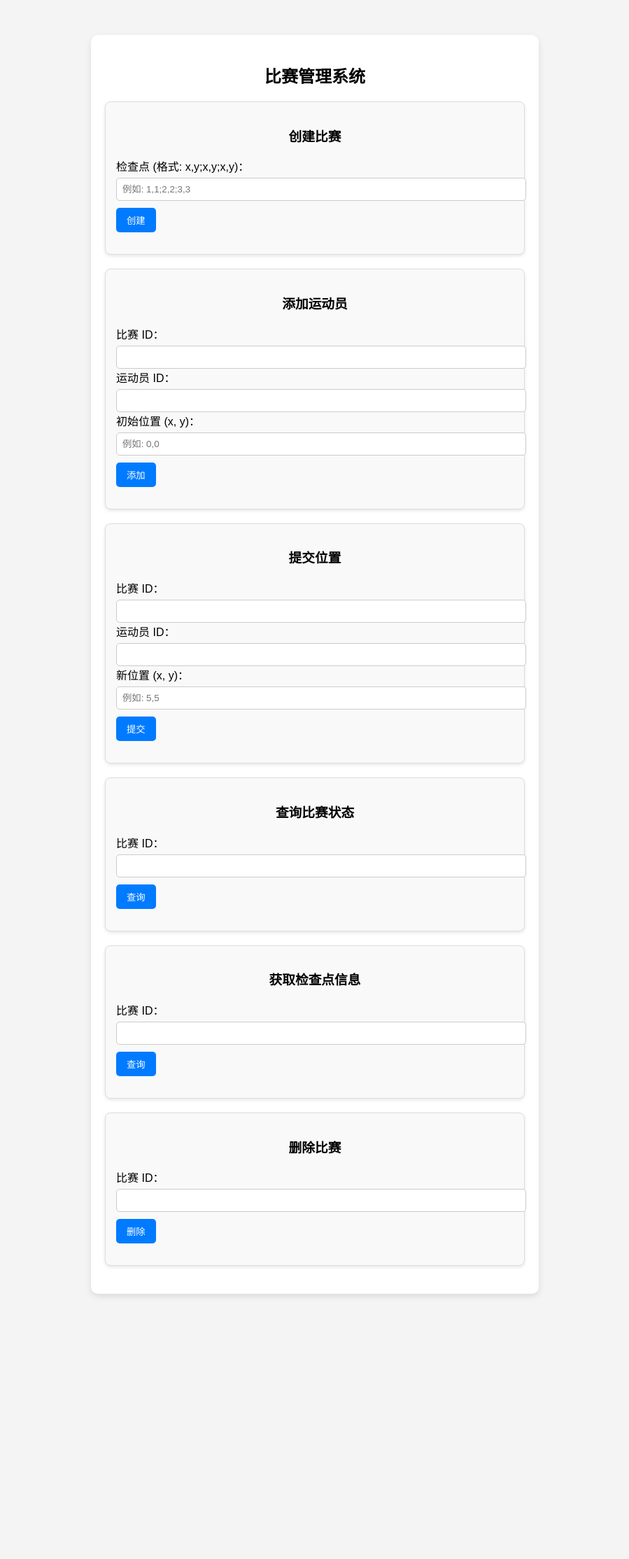
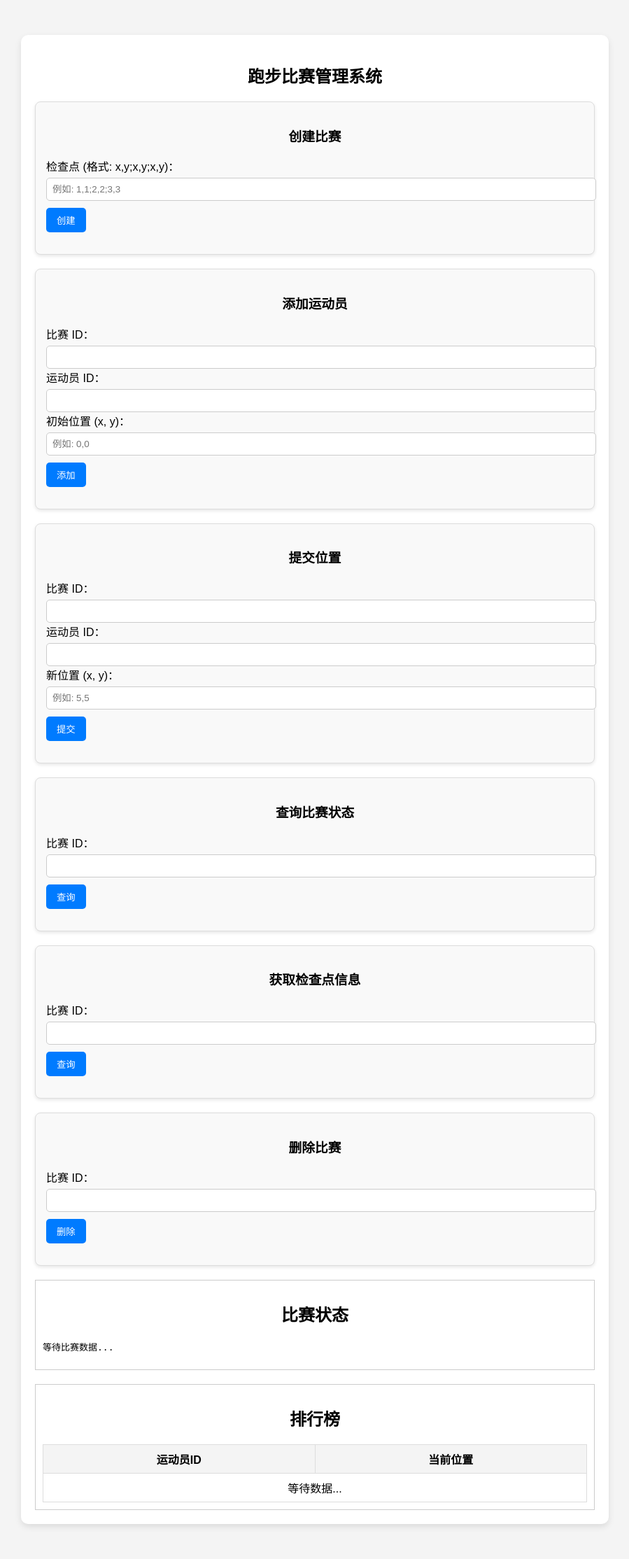
Before and after one commit to Dictatora0/LBS-runningGame, a Flask app: page / in a window 1280 px wide. Shown: the whole page at 70% size, without its empty margins (190-1089 px from the left). Before the commit the page ends 1853 px from the top, so only its background shows below. Run offline with Flask 3, Linux system fonts and the light colour scheme.

Commit message:
完成API功能，添加测试程序和说明文档

```diff
--- a/Game/app.py
+++ b/Game/app.py
@@ -3,6 +3,8 @@ from flask_sqlalchemy import SQLAlchemy
 import math
 from sqlalchemy.exc import SQLAlchemyError
 from threading import Lock
+import pymysql
+
 
 app = Flask(__name__)
 app.config['SQLALCHEMY_DATABASE_URI'] = 'mysql+pymysql://root:12345678@localhost/lbsApi'
--- a/Game/templates/index.html
+++ b/Game/templates/index.html
@@ -3,22 +3,27 @@
 <head>
     <meta charset="UTF-8">
     <meta name="viewport" content="width=device-width, initial-scale=1.0">
-    <title>比赛管理系统</title>
+    <title>跑步比赛管理系统</title>
     <script src="https://code.jquery.com/jquery-3.6.0.min.js"></script>
     <style>
         body { font-family: Arial, sans-serif; background-color: #f4f4f4; }
-        .container { max-width: 600px; margin: 50px auto; padding: 20px; background: #fff; border-radius: 10px; box-shadow: 0px 4px 10px rgba(0, 0, 0, 0.1); }
+        .container { max-width: 800px; margin: 50px auto; padding: 20px; background: #fff; border-radius: 10px; box-shadow: 0px 4px 10px rgba(0, 0, 0, 0.1); }
         .section { margin-bottom: 20px; padding: 15px; border: 1px solid #ddd; border-radius: 8px; background-color: #f9f9f9; box-shadow: 0px 2px 5px rgba(0, 0, 0, 0.1); }
         input { width: 100%; padding: 8px; margin-top: 5px; border: 1px solid #ccc; border-radius: 5px; }
         button { margin-top: 10px; padding: 8px 15px; border: none; background-color: #007BFF; color: white; border-radius: 5px; cursor: pointer; transition: background 0.3s; }
         button:hover { background-color: #0056b3; }
         h2, h3 { text-align: center; }
+        #status, #leaderboard { margin-top: 20px; border: 1px solid #ccc; padding: 10px; }
+        table { width: 100%; border-collapse: collapse; }
+        th, td { padding: 8px; border: 1px solid #ddd; text-align: center; }
+        th { background-color: #f4f4f4; }
     </style>
 </head>
 <body>
     <div class="container">
-        <h2>比赛管理系统</h2>
+        <h2>跑步比赛管理系统</h2>
 
+        <!-- 创建比赛 -->
         <div class="section">
             <h3>创建比赛</h3>
             <label>检查点 (格式: x,y;x,y;x,y)：</label>
@@ -27,6 +32,7 @@
             <p id="gameResult"></p>
         </div>
 
+        <!-- 添加运动员 -->
         <div class="section">
             <h3>添加运动员</h3>
             <label>比赛 ID：</label>
@@ -39,6 +45,7 @@
             <p id="playerResult"></p>
         </div>
 
+        <!-- 提交位置 -->
         <div class="section">
             <h3>提交位置</h3>
             <label>比赛 ID：</label>
@@ -51,6 +58,7 @@
             <p id="updateResult"></p>
         </div>
 
+        <!-- 查询比赛状态 -->
         <div class="section">
             <h3>查询比赛状态</h3>
             <label>比赛 ID：</label>
@@ -59,6 +67,7 @@
             <p id="statusResult"></p>
         </div>
 
+        <!-- 获取检查点信息 -->
         <div class="section">
             <h3>获取检查点信息</h3>
             <label>比赛 ID：</label>
@@ -67,6 +76,7 @@
             <p id="checkpointResult"></p>
         </div>
 
+        <!-- 删除比赛 -->
         <div class="section">
             <h3>删除比赛</h3>
             <label>比赛 ID：</label>
@@ -74,9 +84,33 @@
             <button onclick="deleteGame()">删除</button>
             <p id="deleteResult"></p>
         </div>
+
+        <!-- 比赛状态 -->
+        <div id="status">
+            <h2>比赛状态</h2>
+            <pre id="status-info">等待比赛数据...</pre>
+        </div>
+
+        <!-- 排行榜 -->
+        <div id="leaderboard">
+            <h2>排行榜</h2>
+            <table>
+                <thead>
+                    <tr>
+                        <th>运动员ID</th>
+                        <th>当前位置</th>
+                    </tr>
+                </thead>
+                <tbody id="leaderboard-body">
+                    <tr><td colspan="2">等待数据...</td></tr>
+                </tbody>
+            </table>
+        </div>
     </div>
 
     <script>
+        const BASE_URL = "http://localhost:5000";
+
         function createGame() {
             let checkpointStr = $("#checkpoints").val();
             let checkpoints = checkpointStr.split(";").map(item => {
@@ -185,6 +219,30 @@
                 }
             });
         }
+
+        function getLeaderboard() {
+            let gameId = $("#status_game_id").val();
+
+            $.ajax({
+                url: `/games/${gameId}/status`,
+                type: "GET",
+                success: function(response) {
+                    const leaderboard = response.players || [];
+                    const tbody = document.getElementById('leaderboard-body');
+                    tbody.innerHTML = ''; // 清空表格内容
+
+                    leaderboard.forEach(player => {
+                        const row = document.createElement('tr');
+                        row.innerHTML = `<td>${player.player_id}</td><td>(${player.x}, ${player.y})</td>`;
+                        tbody.appendChild(row);
+                    });
+                },
+                error: function(xhr) {
+                    const tbody = document.getElementById('leaderboard-body');
+                    tbody.innerHTML = '<tr><td colspan="2">获取排行榜失败: ' + xhr.responseJSON.error + '</td></tr>';
+                }
+            });
+        }
     </script>
 </body>
 </html>
```
Also changed, not shown: Game/test_db_connection.py (added, +14 -0 lines), requirements.txt (added, +190 -0 lines), 2 other files.
